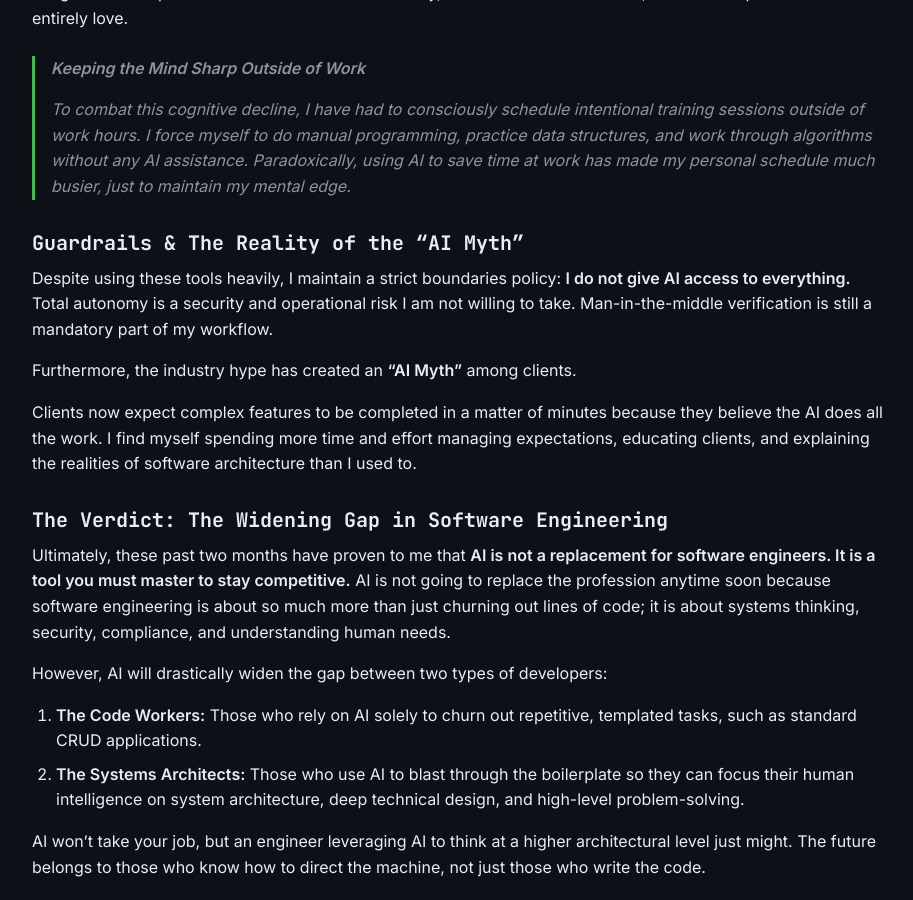
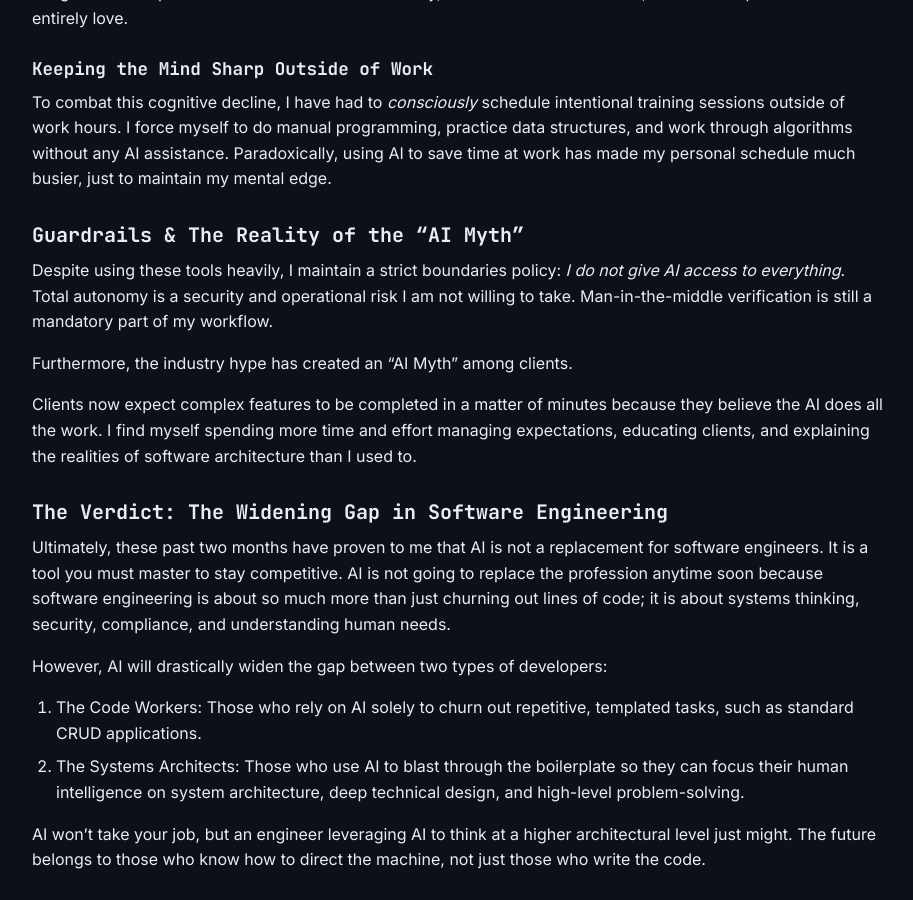
Before and after one commit to theikalman/theikalman.github.io, a Jekyll site: the page built from _posts/2026-07-02-my-experiences-of-integrating-ai-to-my-workflow.md, in a window 1280 px wide and 900 px high, scrolled down 2190 px. Shown: the whole window, without its empty margins (182-1095 px from the left). Built offline with Jekyll 4.4.1, drawn with Linux system fonts in a browser that asks for light colours.

```diff
--- a/_posts/2026-07-02-my-experiences-of-integrating-ai-to-my-workflow.md
+++ b/_posts/2026-07-02-my-experiences-of-integrating-ai-to-my-workflow.md
@@ -106,22 +106,22 @@ the code itself. As long as the integration tests pass and the feature works
 smoothly, I move on. As a craftsman, this is a compromise I don't entirely
 love.
 
-> **Keeping the Mind Sharp Outside of Work**
->
-> To combat this cognitive decline, I have had to *consciously* schedule
-> intentional training sessions outside of work hours. I force myself to do
-> manual programming, practice data structures, and work through algorithms
-> without any AI assistance. Paradoxically, using AI to save time at work has
-> made my personal schedule much busier, just to maintain my mental edge.
+#### Keeping the Mind Sharp Outside of Work
+
+To combat this cognitive decline, I have had to *consciously* schedule
+intentional training sessions outside of work hours. I force myself to do
+manual programming, practice data structures, and work through algorithms
+without any AI assistance. Paradoxically, using AI to save time at work has
+made my personal schedule much busier, just to maintain my mental edge.
 
 ### Guardrails & The Reality of the "AI Myth"
 
-Despite using these tools heavily, I maintain a strict boundaries policy: **I
-do not give AI access to everything.** Total autonomy is a security and
+Despite using these tools heavily, I maintain a strict boundaries policy: *I
+do not give AI access to everything*. Total autonomy is a security and
 operational risk I am not willing to take. Man-in-the-middle verification is
 still a mandatory part of my workflow.
 
-Furthermore, the industry hype has created an **"AI Myth"** among clients.
+Furthermore, the industry hype has created an "AI Myth" among clients.
 
 Clients now expect complex features to be completed in a matter of minutes
 because they believe the AI does all the work. I find myself spending more time
@@ -130,18 +130,18 @@ realities of software architecture than I used to.
 
 ### The Verdict: The Widening Gap in Software Engineering
 
-Ultimately, these past two months have proven to me that **AI is not a
+Ultimately, these past two months have proven to me that AI is not a
 replacement for software engineers. It is a tool you must master to stay
-competitive.** AI is not going to replace the profession anytime soon because
+competitive. AI is not going to replace the profession anytime soon because
 software engineering is about so much more than just churning out lines of
 code; it is about systems thinking, security, compliance, and understanding
 human needs.
 
 However, AI will drastically widen the gap between two types of developers:
 
-1. **The Code Workers:** Those who rely on AI solely to churn out repetitive,
+1. The Code Workers: Those who rely on AI solely to churn out repetitive,
    templated tasks, such as standard CRUD applications.
-2. **The Systems Architects:** Those who use AI to blast through the
+2. The Systems Architects: Those who use AI to blast through the
    boilerplate so they can focus their human intelligence on system
    architecture, deep technical design, and high-level problem-solving.
 
```
